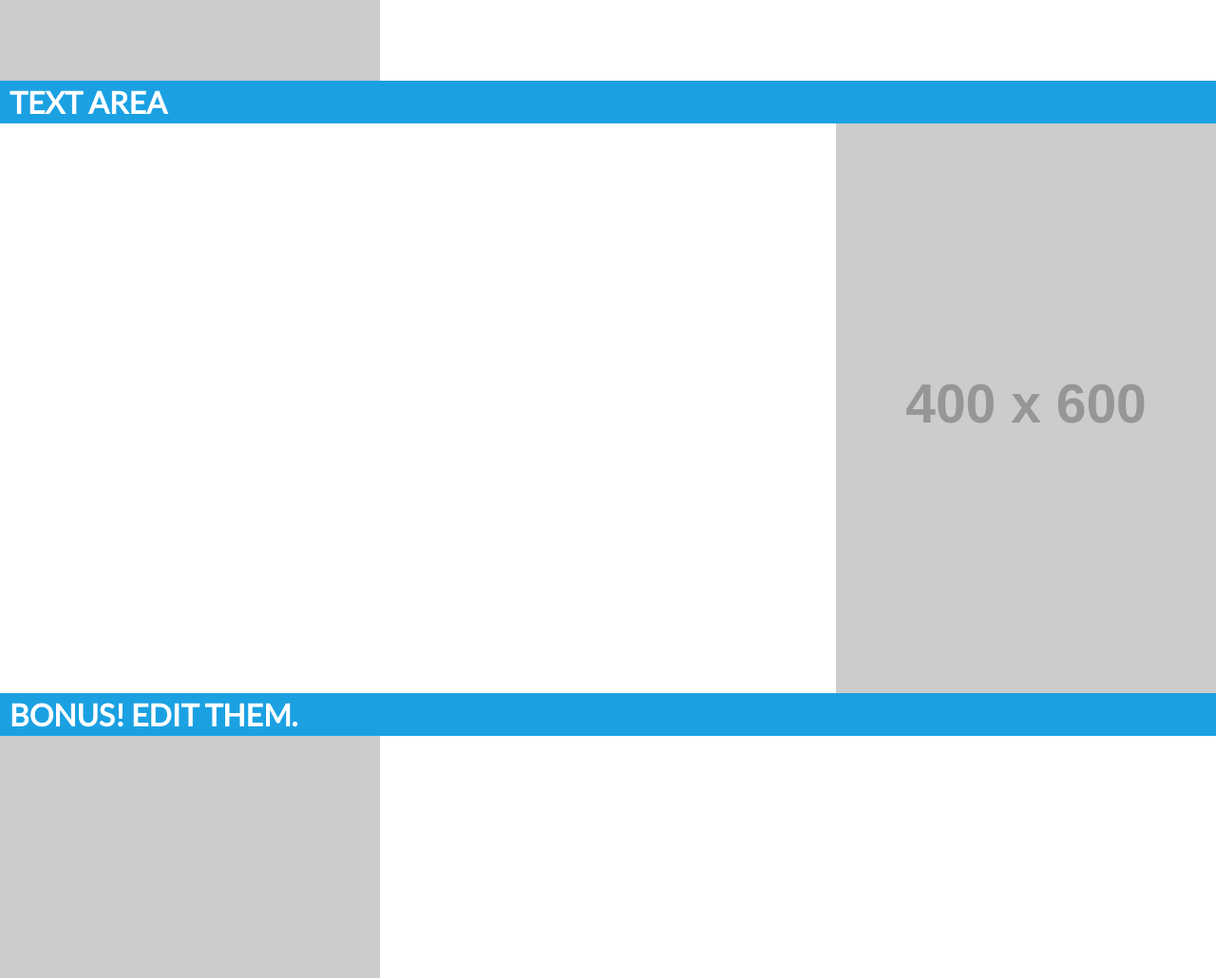
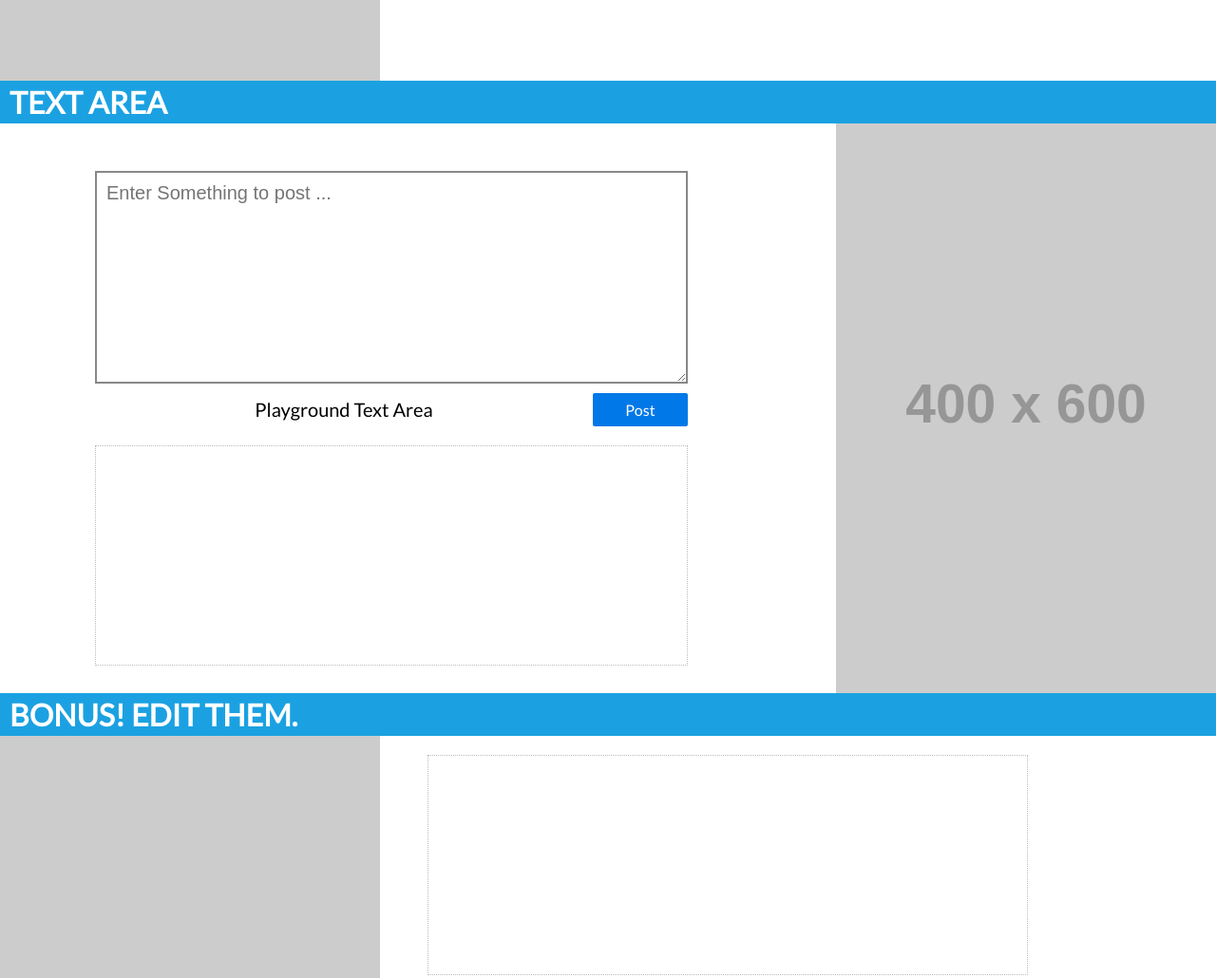
Before and after one commit to ravikishore1993/privly-intro, a plain HTML site: page index.html in a window 1280 px wide. Shown: the part 1400-2430 px from the top of the page at 95% size. Drawn offline with Linux system fonts and the light colour scheme; placeholder pictures from the web are drawn by us.

Commit message:
Adds further 3 steps, text and edit

```diff
--- a/css/style.css
+++ b/css/style.css
@@ -194,6 +194,69 @@ a.optionLinks{
 	right: 0;
 }
 
+#textareaContent {
+	position: absolute;
+	margin-right: 300px;
+	padding-right: 100px;
+	margin-left: 50px;
+	padding-left: 50px;
+	margin-top: 25px;
+	padding-top: 25px;
+}
+
+#inputTextArea {
+	height: 200px;
+	width: 600px;
+	padding: 10px;
+	font-size: 20px;
+	border: 2px solid #888;
+}
+
+#contentBelowTextArea {
+	margin-top: 10px;
+	height: 35px;
+	line-height: 35px;
+	text-align: center;
+}
+
+#contentBelowTextArea span{
+	font-size: 20px;
+	margin: auto auto;
+}
+
+#showcaseTextSubmit {
+	float: right;
+	width: 100px;
+}
+
+#postedTextContent {
+	height: 200px;
+	margin-top: 20px;
+	line-height: 50px;
+	padding: 15px;
+	font-size: 20px;
+	color: #999;
+	border: 1px dotted #bbb;
+}
+
+#editSectionContainer {
+	margin-left: 400px;
+	position: absolute;
+	top: 0;
+}
+
+#editContentContainer {
+	height: 200px;
+	margin-top: 20px;
+	line-height: 50px;
+	padding: 15px;
+	font-size: 20px;
+	color: #999;
+	border: 1px dotted #bbb;
+	margin-left: 50px;
+	min-width: 600px;
+}
+
 /* Snippets from PureCSS */
         .button-success,
         .button-error,
--- a/index.html
+++ b/index.html
@@ -12,6 +12,7 @@
   </head>
 
 <body>
+    <div class="introjsFloatingElement" data-step="1" data-position="floating" data-intro="Privly lets you send/view content without host site able to read content"></div>
     <div id="containerFirst" id="header">
         <nav>
             <div class="header" >
@@ -39,12 +40,12 @@
             <h1>Privly Extension</h1>
             <p>First Time User Guide</p>
             <p>
-                <button class="pure-button button-secondary " href="javascript:void(0);" onclick="startIntro();">Start</button>
+                <button class="pure-button button-secondary " href="javascript:void(0);" onclick="javascript:introJs().start();">Start</button>
             </p>
         </div>
     </section>
     </div>
-    <section class="inputInject">
+    <section class="inputInject" id="inputInject">
         <div id="inputInjectHeader">
         <h1>
             INPUTS
@@ -54,7 +55,7 @@
             <span>
                 <img src="http://dummyimage.com/400x600/bbb/fff" alt="">
             </span>
-            <div id="showcaseMain">
+            <div id="showcaseMain" data-position='top' data-intro="Right click input element and select Privly. Click ZeroBin for now" data-step="2">
                 <span class="inputspan">
                     <form class="pure-form pure-form-aligned">
                         <fieldset>
@@ -73,8 +74,8 @@
             </div>
         </div>
     </section>
-    <section class="inputInject">
-        <div id="textareaHeader">
+    <section class="inputInject" id="textareaInject">
+        <div id="textareaHeader" >
         <h1>
             TEXT AREA
         </h1>
@@ -83,11 +84,21 @@
             <span class="rightimage">
                 <img src="http://dummyimage.com/400x600/bbb/fff" alt="">
             </span>
-            <div id="">
+            <div id="textareaContent" data-position='right' data-intro="Post anything to your Social Network easily. Write your content in the text area, select them and rigth click and use Privly!" data-step="3">
+                <textarea id="inputTextArea"  placeholder="Enter Something to post ..."></textarea>
+                <div id="contentBelowTextArea">
+                    <span>
+                        Playground Text Area
+                    </span>
+                    <button type="submit" id="showcaseTextSubmit" class="pure-button pure-button-primary" >Post</button>
+                </div>
+                <p id="postedTextContent">
+
+                </p>
             </div>
         </div>
     </section>
-    <section class="inputInject">
+    <section class="inputInject" id="editsection">
         <div id="editableHeader">
         <h1>
             BONUS! EDIT THEM.
@@ -97,11 +108,15 @@
             <span>
                 <img src="http://dummyimage.com/400x600/bbb/fff" alt="">
             </span>
-            <div id="">
+            <div id="editSectionContainer">
+                <div id="editContentContainer" data-intro="Surprise! You can even edit it. Double click the previously posted cntent." data-step="4" data-position="top">
+                    <p id="editContent" >
+                    </p>
+                </div>
             </div>
         </div>
     </section>
-    <section class="inputInject">
+    <section class="inputInject" id="othersection">
         <div id="othersHeader">
         <h1>
             SETTINGS &amp; GLYPH
@@ -115,8 +130,8 @@
     <footer>
 
     </footer>
+    <script type="text/javascript" src="js/jquery.min.js"></script>
     <script type="text/javascript" src="js/intro.js"></script>
-    <script type="text/javascript" src="js/jquery.min.js"></script>
     <script type="text/javascript" src="js/style.js"></script>
     <script src="js/main.js"></script>
     <script type="text/javascript">
--- a/js/main.js
+++ b/js/main.js
@@ -1,8 +1,19 @@
 $(document).ready(function(){
+ //   $('#postedTextContent').hide();
     $('#showcaseInputSubmit').click(function(event){
           event.preventDefault();
           $('#showcaseOutputElement').html($('#showcaseInputText').val());
     });
     $('#landing').css('min-height', $(window).height() + 'px');
     $('#showcaseMain').css('width', (parseInt($(window).width()) - 400) + 'px');
+
+    $('#showcaseTextSubmit').click(function(){
+    	if($('#inputTextArea').val().length > 0) {
+			$('#postedTextContent').text($('#inputTextArea').val());
+			$('#postedTextContent').fadeIn();
+   			$('#editContent').text($('#inputTextArea').val());
+    	}
+
+    });
+
 });
```
